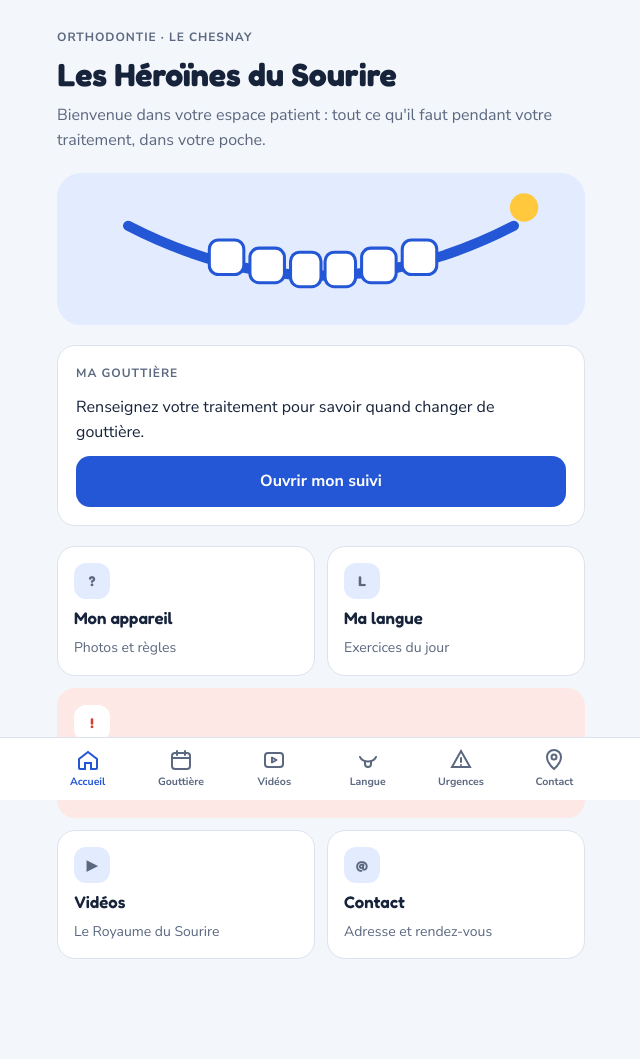
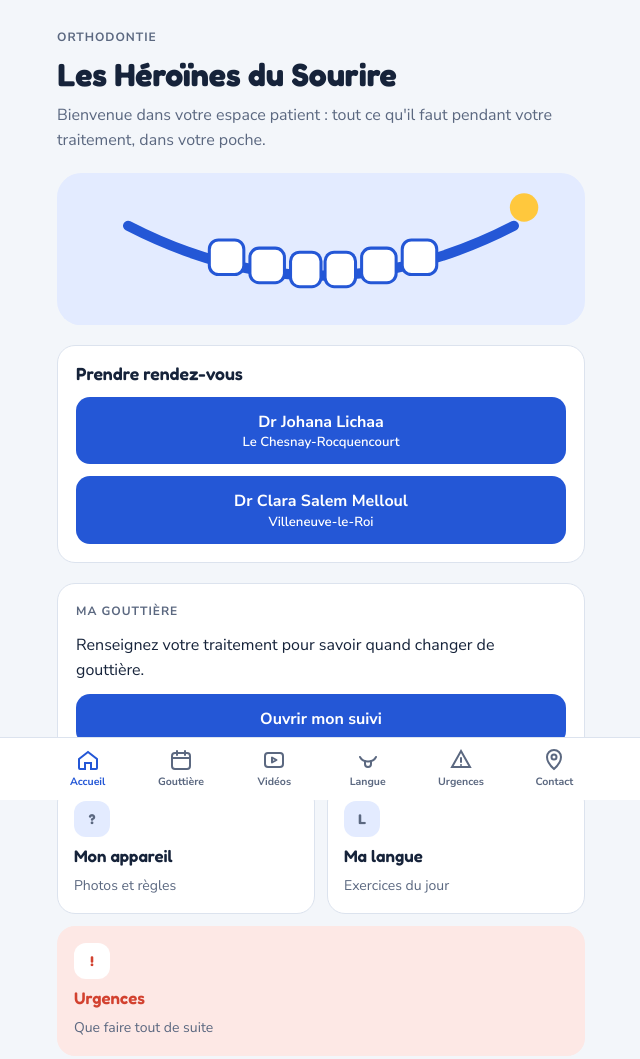
Before and after one commit to lesheroinesdusourire-dotcom/lesheroinesdusourire-dotcom.github.io, a plain HTML site: page index.html in a window 1280 px wide. Shown: the top 1059 px of the page, without its empty margins (319-959 px from the left). Drawn offline with nearby package versions, Linux system fonts and the light colour scheme.

Commit message:
Ajout des liens Doctolib des deux docteures
Carte « Prendre rendez-vous » sur l'accueil et une carte par docteure
dans Contact. Remplace l'ancien lien Doctolib générique du Chesnay.

Co-Authored-By: Claude Opus 5.5 <noreply@anthropic.com>

```diff
--- a/index.html
+++ b/index.html
@@ -53,6 +53,7 @@ p{margin:0}
 .btn{all:unset;cursor:pointer;text-align:center;font-weight:700;padding:13px 18px;border-radius:14px;background:var(--accent);color:var(--surface)}
 .btn.ghost{background:var(--accent-soft);color:var(--accent)}
 .btn.sun{background:var(--sun);color:var(--sun-ink)}
+.btn small{display:block;font-size:.82rem;font-weight:600;line-height:1.3}
 .row{display:flex;gap:10px;flex-wrap:wrap}
 .row>*{flex:1 1 140px}
 label{font-size:.875rem;font-weight:700;color:var(--muted);display:flex;flex-direction:column;gap:6px}
@@ -146,7 +147,7 @@ nav.tabs button[aria-current="page"]{color:var(--accent)}
 <!-- ACCUEIL -->
 <section class="view" id="v-accueil">
   <div class="hero">
-    <span class="eyebrow">Orthodontie · Le Chesnay</span>
+    <span class="eyebrow">Orthodontie</span>
     <h1>Les Héroïnes du Sourire</h1>
     <p>Bienvenue dans votre espace patient : tout ce qu'il faut pendant votre traitement, dans votre poche.</p>
   </div>
@@ -160,6 +161,11 @@ nav.tabs button[aria-current="page"]{color:var(--accent)}
     </g>
     <circle cx="460" cy="34" r="14" fill="var(--sun)"/>
   </svg>
+  <div class="card" id="homeRdv">
+    <h3>Prendre rendez-vous</h3>
+    <a class="btn" href="https://www.doctolib.fr/dentiste/le-chesnay-rocquencourt/johana-lichaa" target="_blank" rel="noopener">Dr Johana Lichaa<small>Le Chesnay-Rocquencourt</small></a>
+    <a class="btn" href="https://www.doctolib.fr/orthodontiste/villeneuve-le-roi/clara-salem-melloul" target="_blank" rel="noopener">Dr Clara Salem Melloul<small>Villeneuve-le-Roi</small></a>
+  </div>
   <div class="card" id="homeAligner">
     <span class="eyebrow">Ma gouttière</span>
     <p id="homeAlignerTxt">Renseignez votre traitement pour savoir quand changer de gouttière.</p>
@@ -258,17 +264,22 @@ nav.tabs button[aria-current="page"]{color:var(--accent)}
 
 <!-- CONTACT -->
 <section class="view" id="v-contact" hidden>
-  <div class="hero"><span class="eyebrow">Nous trouver</span><h2>Les Héroïnes du Sourire</h2><p>Orthodontie · Le Chesnay</p></div>
+  <div class="hero"><span class="eyebrow">Nous trouver</span><h2>Les Héroïnes du Sourire</h2><p>Prenez rendez-vous avec votre docteure.</p></div>
   <div class="card">
+    <h3>Dr Johana Lichaa</h3>
+    <p>Le Chesnay-Rocquencourt</p>
+    <a class="btn" href="https://www.doctolib.fr/dentiste/le-chesnay-rocquencourt/johana-lichaa" target="_blank" rel="noopener">Prendre rendez-vous<small>sur Doctolib</small></a>
     <dl class="kv">
       <dt>Adresse</dt><dd>44 ter boulevard Saint-Antoine<br>78150 Le Chesnay-Rocquencourt</dd>
       <dt>Horaires</dt><dd class="hours">Lun 9h00–19h00<br>Mar–Jeu 9h30–19h00<br>Ven 9h30–18h30</dd>
       <dt>Site</dt><dd>cabinetdentairechesnay.fr</dd>
     </dl>
-    <div class="row">
-      <a class="btn" href="https://www.doctolib.fr/orthodontiste/le-chesnay" target="_blank" rel="noopener">Prendre RDV</a>
-      <a class="btn ghost" href="https://www.google.com/maps/search/?api=1&query=44+ter+boulevard+Saint-Antoine+78150+Le+Chesnay" target="_blank" rel="noopener">Itinéraire</a>
-    </div>
+    <a class="btn ghost" href="https://www.google.com/maps/search/?api=1&query=44+ter+boulevard+Saint-Antoine+78150+Le+Chesnay" target="_blank" rel="noopener">Itinéraire</a>
+  </div>
+  <div class="card">
+    <h3>Dr Clara Salem Melloul</h3>
+    <p>Villeneuve-le-Roi</p>
+    <a class="btn" href="https://www.doctolib.fr/orthodontiste/villeneuve-le-roi/clara-salem-melloul" target="_blank" rel="noopener">Prendre rendez-vous<small>sur Doctolib</small></a>
   </div>
   <div class="card">
     <h3>Partager l'appli</h3>
```
Also changed, not shown: 1 other file.
